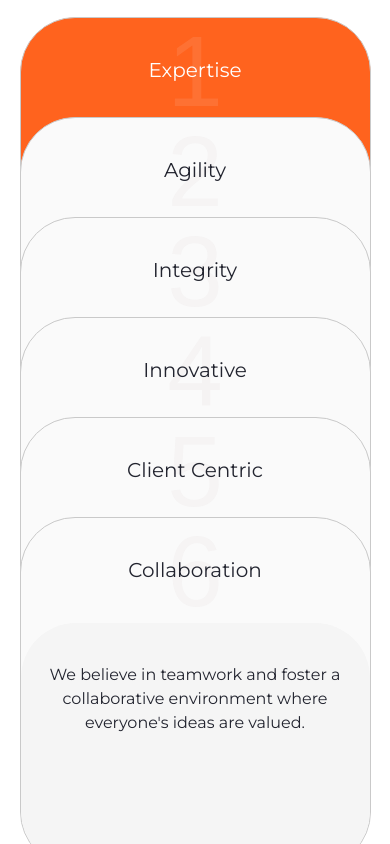
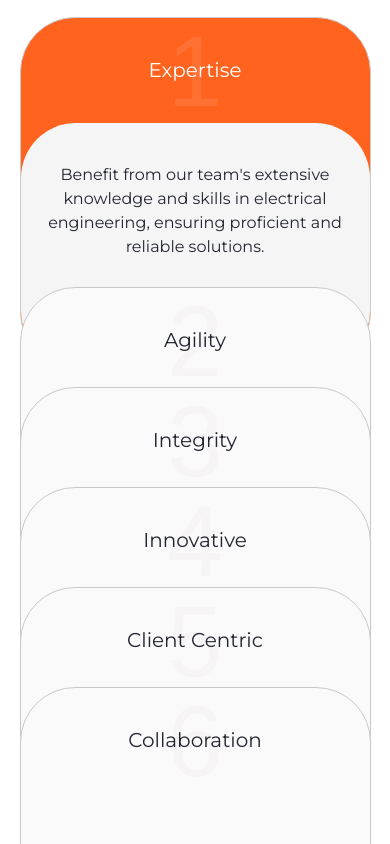
Before and after one commit to samstyles17/electra-webapp, a React (Vite) app: page / in a window 390 px wide. Shown: the part 3180-4024 px from the top of the page. Built offline with nearby package versions, Linux system fonts and the light colour scheme.

Commit message:
mobile ui updation for success cards

```diff
--- a/src/styles.css
+++ b/src/styles.css
@@ -1388,14 +1388,20 @@ hr{
     position: relative;
     border-radius: 55px;
   }
-
-  .semi-hover:last-child .image-container {
+  .semi-hover:first-child, .cardgg:hover .semi-hover:first-child:hover {
+    margin-bottom: 170px;
     visibility: visible !important;
   }
 
-  .cardgg:hover .semi-hover:not(:last-child):hover ~ .semi-hover:last-child .image-container {
-    visibility: hidden !important;
-  }
+  .semi-hover:first-child .image-container {
+    visibility: visible !important;
+    z-index:0;
+  }
+
+  .cardgg:hover .semi-hover:first-child {
+    margin-bottom: 0px;
+  }
+
   .semi-hover:hover .image-container .hover-image {
     margin-left: 0 !important;
     left: 50%;
```
